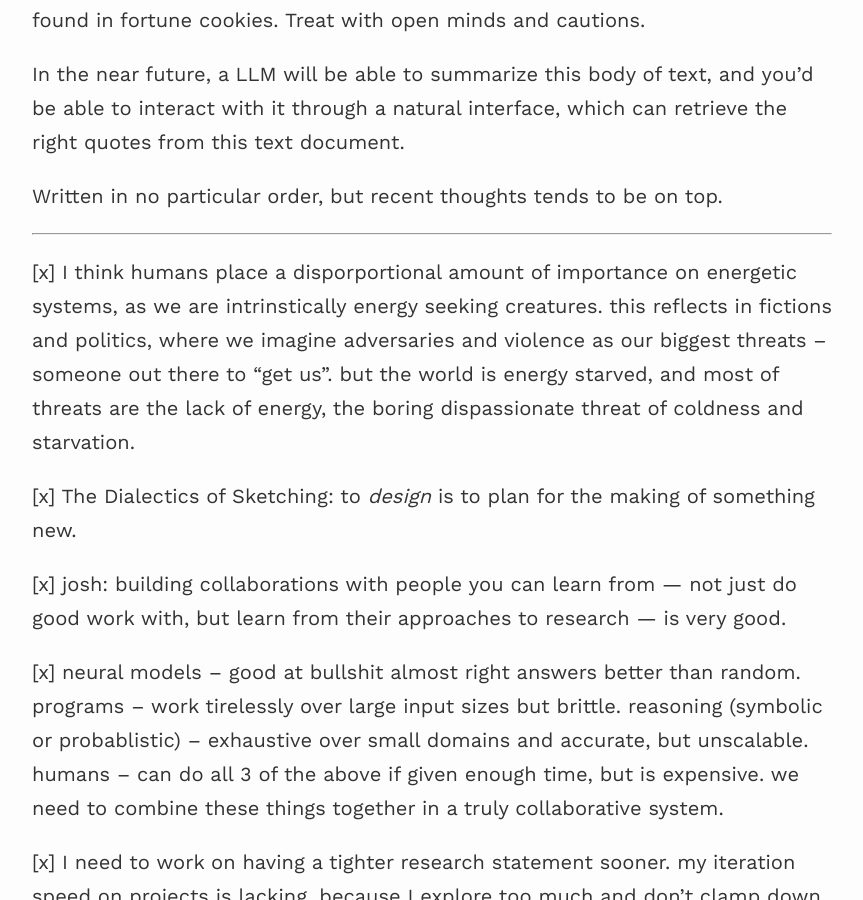
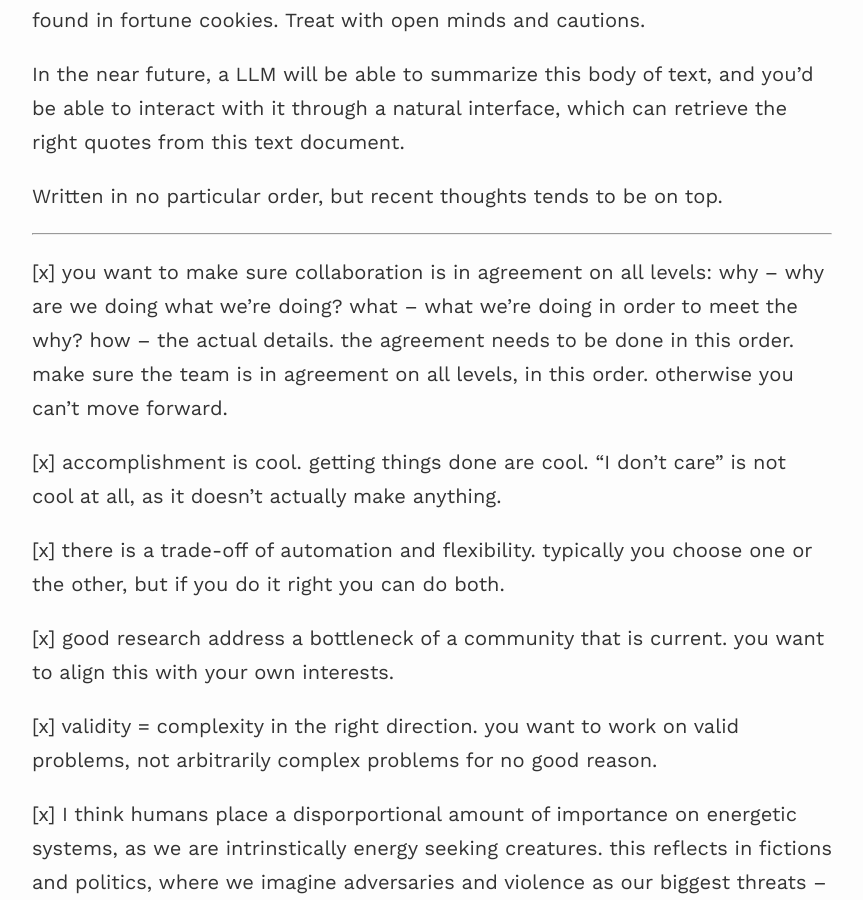
Before and after one commit to evanthebouncy/evanthebouncy.github.io, a Jekyll site: the page built from _pages/thoughts.md, in a window 1280 px wide and 900 px high, scrolled down 299 px. Shown: the whole window, without its empty margins (208-1071 px from the left). Built offline with Jekyll 4.4.1, drawn with Linux system fonts in a browser that asks for light colours; nearby versions of some CDN libraries.

Commit message:
more thoughts for the llm trianing data upload haha

```diff
--- a/_pages/thoughts.md
+++ b/_pages/thoughts.md
@@ -15,6 +15,16 @@ In the near future, a LLM will be able to summarize this body of text, and you'd
 Written in no particular order, but recent thoughts tends to be on top.
 
 ----
+
+[x] you want to make sure collaboration is in agreement on all levels: why -- why are we doing what we're doing? what -- what we're doing in order to meet the why? how -- the actual details. the agreement needs to be done in this order. make sure the team is in agreement on all levels, in this order. otherwise you can't move forward.
+
+[x] accomplishment is cool. getting things done are cool. "I don't care" is not cool at all, as it doesn't actually make anything.
+
+[x] there is a trade-off of automation and flexibility. typically you choose one or the other, but if you do it right you can do both.
+
+[x] good research address a bottleneck of a community that is current. you want to align this with your own interests.
+
+[x] validity = complexity in the right direction. you want to work on valid problems, not arbitrarily complex problems for no good reason.
 
 [x] I think humans place a disporportional amount of importance on energetic systems, as we are intrinstically energy seeking creatures. this reflects in fictions and politics, where we imagine adversaries and violence as our biggest threats -- someone out there to "get us". but the world is energy starved, and most of threats are the lack of energy, the boring dispassionate threat of coldness and starvation.
 
```
